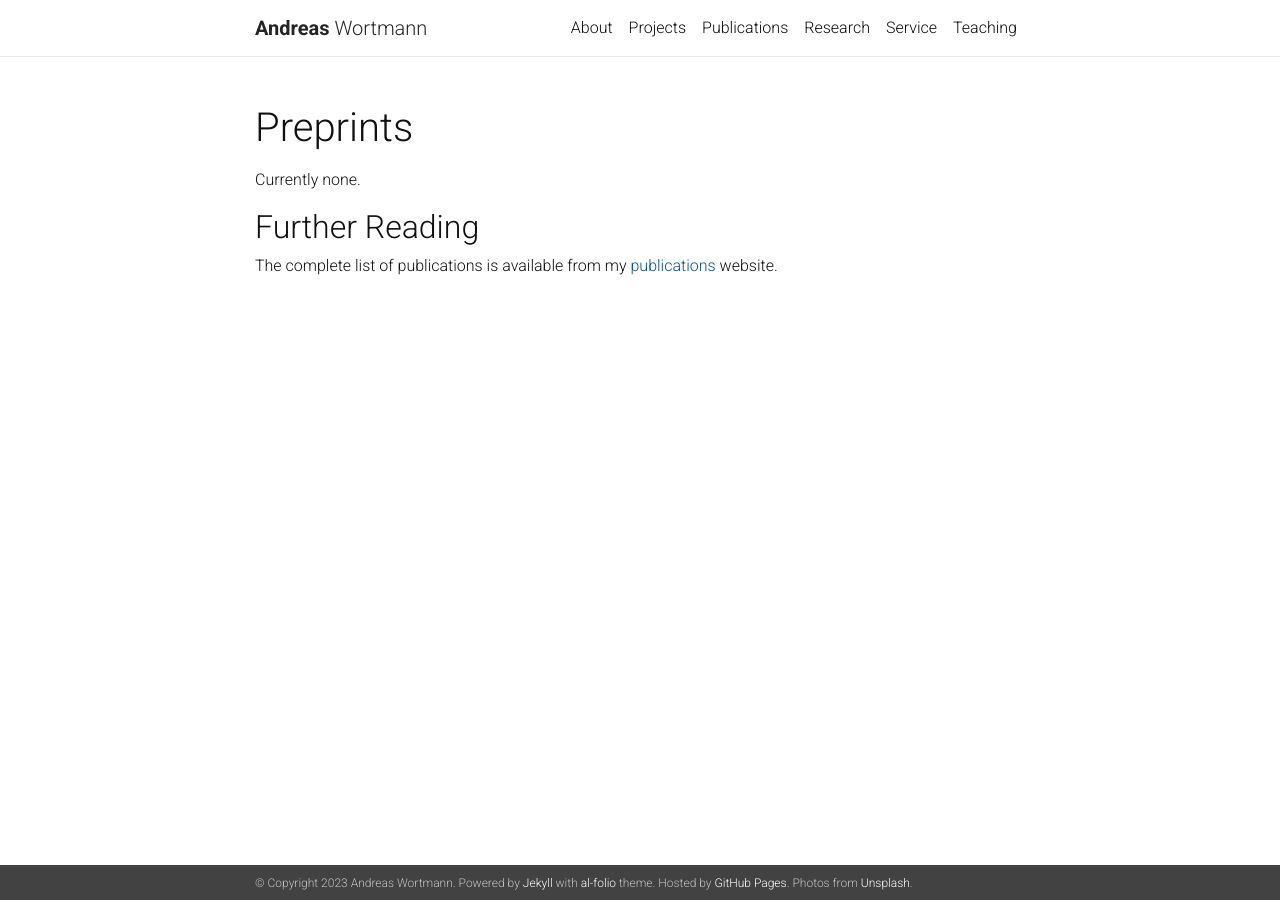
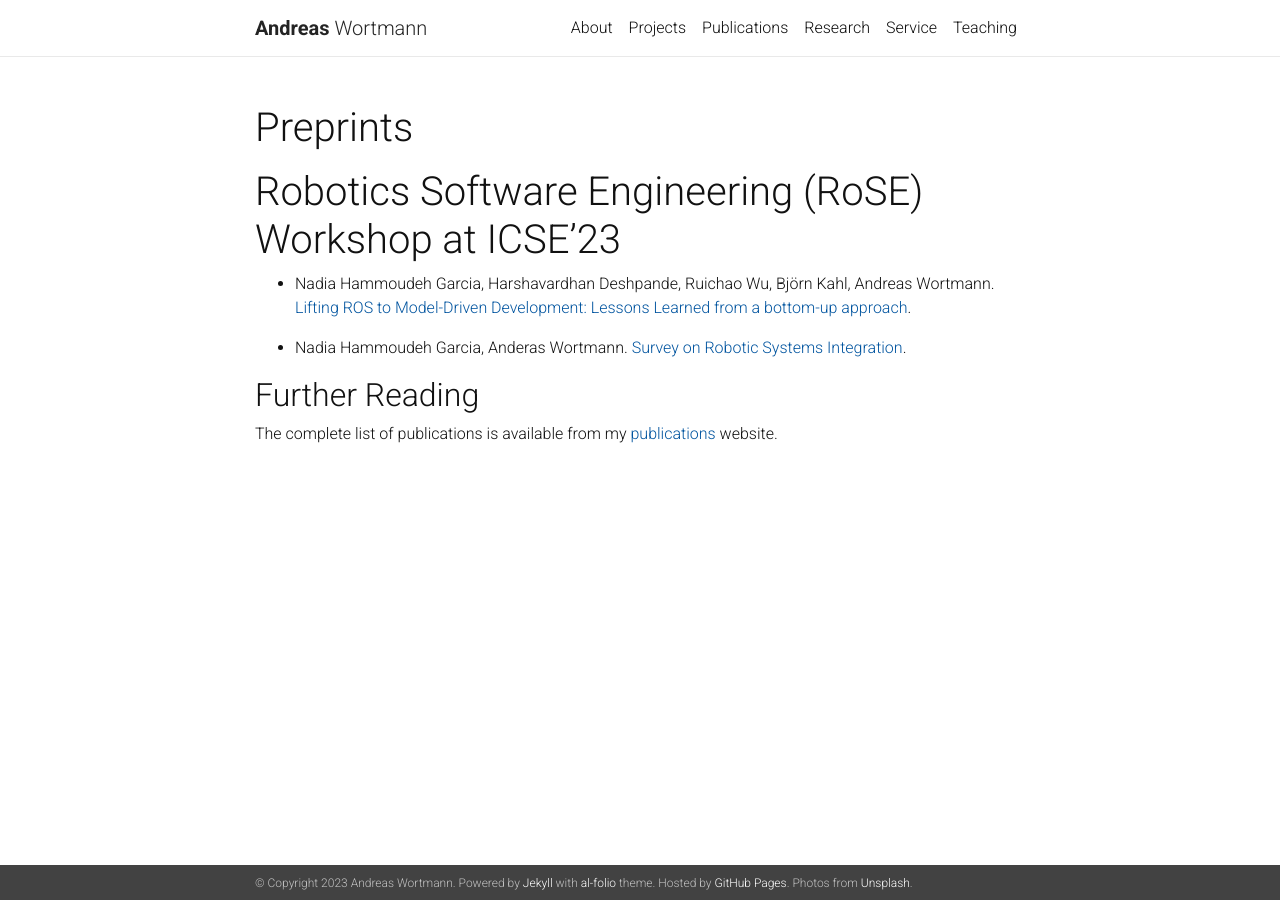
Before and after one commit to awortmann/awortmann.github.io, a Jekyll site: the page built from _pages/preprints.md, in a window 1280 px wide. Built offline with Jekyll 4.4.1, drawn with Linux system fonts in a browser that asks for light colours; nearby versions of some CDN libraries; a style sheet for code colours, icons or effects is not loaded.

Commit message:
Minor update

```diff
--- a/_pages/preprints.md
+++ b/_pages/preprints.md
@@ -6,7 +6,13 @@ description:
 nav: false
 ---
 
-Currently none.
+# Robotics Software Engineering (RoSE) Workshop at ICSE'23
+
+
+- Nadia Hammoudeh Garcia, Harshavardhan Deshpande, Ruichao Wu, Björn Kahl, Andreas Wortmann. [Lifting ROS to Model-Driven Development: Lessons Learned from a bottom-up approach](../downloads/preprints/2023/Lifting_ROS_to_Model-Driven_Development_-_Lessons_Learned_from_a_bottom-up_approach.pdf).
+
+- Nadia Hammoudeh Garcia, Anderas Wortmann. [Survey on Robotic Systems Integration](../downloads/preprints/2023/Survey_on_Robotic_Systems_Integration.pdf).
+
 
 
 ## Further Reading
```
